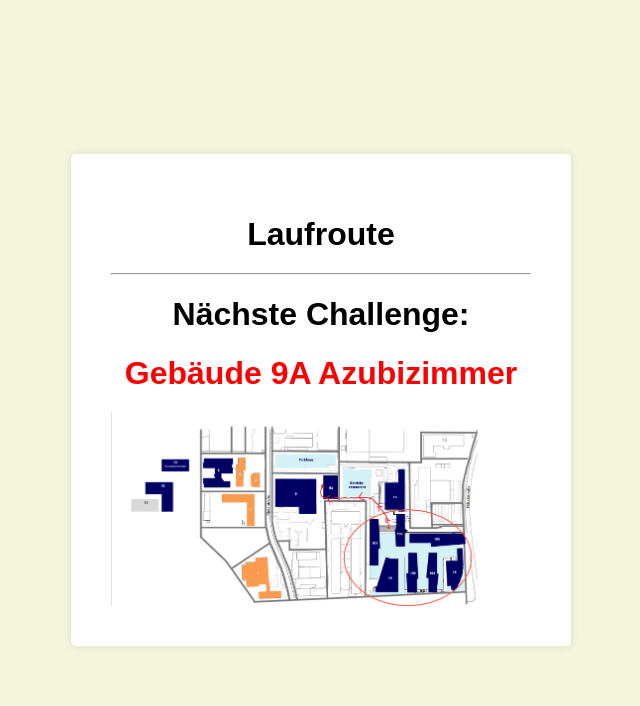
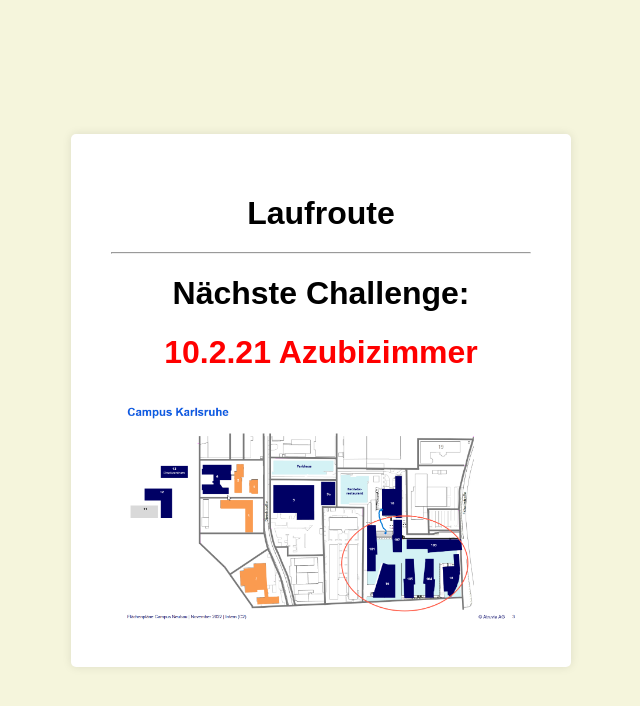
Before and after one commit to AlPashy/campus-rallye-campusd-9A, a plain HTML site: page index.html in a window 1280 px wide. Shown: the whole page, without its empty margins (319-959 px from the left). Drawn offline with Linux system fonts and the light colour scheme.

Commit message:
campus rallye 2024

```diff
--- a/index.html
+++ b/index.html
@@ -95,8 +95,8 @@
             <h1>Laufroute</h1>
             <hr>
             <h1>Nächste Challenge:</h1>
-            <h1 id="red_number">Gebäude 9A Azubizimmer</h1>
-            <img src="campusbild-campusdraußen-9A.png" alt="Bild funktioniert nicht!">
+            <h1 id="red_number">10.2.21 Azubizimmer</h1>
+            <img src="von hub zu azubizimmer.png" alt="Bild funktioniert nicht!">
         </div>
     </div>
 </body>
```
Also changed, not shown: campusbild-campusdraußen-9A.png (deleted), von hub zu azubizimmer.png (added).
